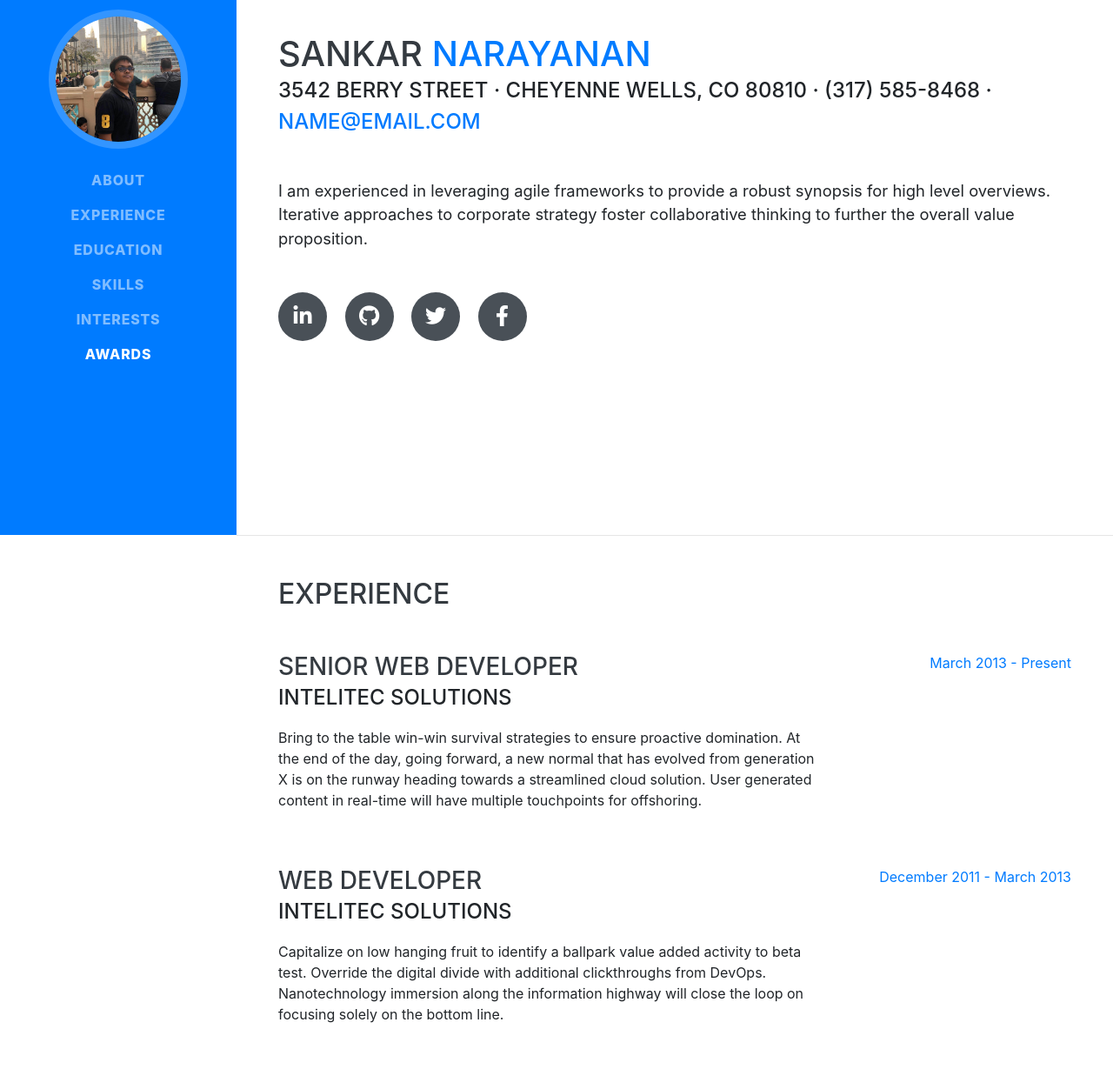
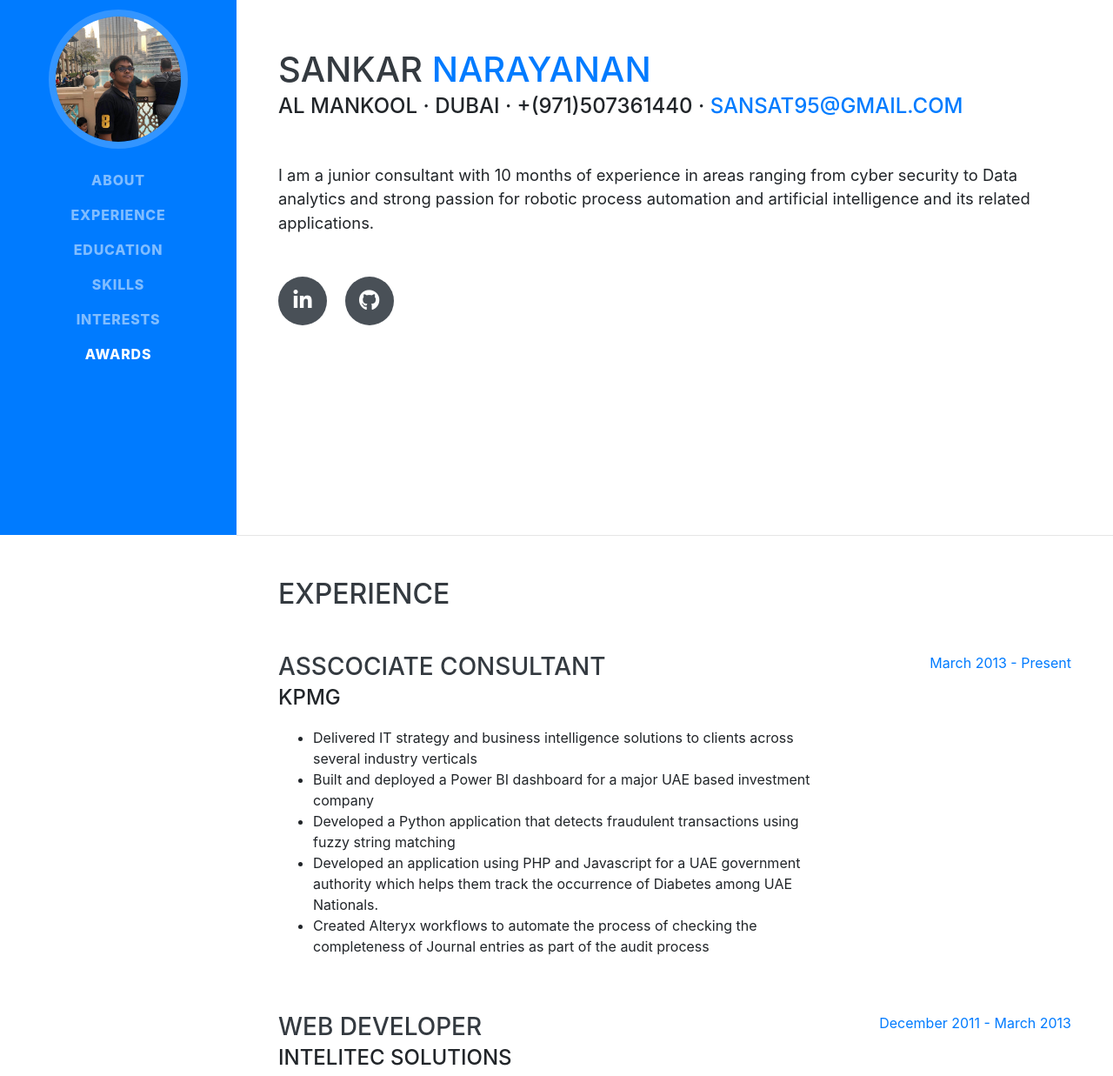
Before and after one commit to SankarNarayanan1995/portfolio, a website with bundled scripts: page index.html in a window 1280 px wide. Shown: the part 185-1422 px from the top of the page at 87% size. Built offline with nearby package versions, Linux system fonts and the light colour scheme; a web font is replaced by a local one.

Commit message:
Experience and Address

```diff
--- a/index.html
+++ b/index.html
@@ -66,23 +66,21 @@
         <h1 class="mb-0">Sankar
           <span class="text-primary">Narayanan</span>
         </h1>
-        <div class="subheading mb-5">3542 Berry Street · Cheyenne Wells, CO 80810 · (317) 585-8468 ·
-          <a href="mailto:name@email.com">name@email.com</a>
+        <div class="subheading mb-5">Al Mankool · Dubai · +(971)507361440 ·
+          <a href="mailto:sansat95@gmail.com">sansat95@gmail.com</a>
         </div>
-        <p class="lead mb-5">I am experienced in leveraging agile frameworks to provide a robust synopsis for high level overviews. Iterative approaches to corporate strategy foster collaborative thinking to further the overall value proposition.</p>
+        <p class="lead mb-5">I am a junior consultant with 10 months of experience in areas ranging from cyber
+          security to Data analytics and strong passion for robotic process automation and
+          artificial intelligence and its related applications.
+          </p>
         <div class="social-icons">
-          <a href="#">
+          <a href="https://www.linkedin.com/in/sankar-sathayanarayanan-210917b4" target = "_blank">
             <i class="fab fa-linkedin-in"></i>
           </a>
           <a href="#">
             <i class="fab fa-github"></i>
           </a>
-          <a href="#">
-            <i class="fab fa-twitter"></i>
-          </a>
-          <a href="#">
-            <i class="fab fa-facebook-f"></i>
-          </a>
+
         </div>
       </div>
     </section>
@@ -95,9 +93,22 @@
 
         <div class="resume-item d-flex flex-column flex-md-row justify-content-between mb-5">
           <div class="resume-content">
-            <h3 class="mb-0">Senior Web Developer</h3>
-            <div class="subheading mb-3">Intelitec Solutions</div>
-            <p>Bring to the table win-win survival strategies to ensure proactive domination. At the end of the day, going forward, a new normal that has evolved from generation X is on the runway heading towards a streamlined cloud solution. User generated content in real-time will have multiple touchpoints for offshoring.</p>
+            <h3 class="mb-0">Asscociate Consultant</h3>
+            <div class="subheading mb-3">KPMG</div>
+            <ul>
+              <li>Delivered IT strategy and business intelligence solutions to clients across several
+                industry verticals</li>
+              <li>Built and deployed a Power BI dashboard for a major UAE based investment company</li>
+              <li>Developed a Python application that detects fraudulent transactions using fuzzy
+                string matching</li>
+              <li>Developed an application using PHP and Javascript for a UAE government
+                authority which helps them track the occurrence of Diabetes among UAE
+                Nationals.
+                </li>
+              <li>Created Alteryx workflows to automate the process of checking the
+                completeness of Journal entries as part of the audit process
+                </li>
+            </ul>
           </div>
           <div class="resume-date text-md-right">
             <span class="text-primary">March 2013 - Present</span>
```
